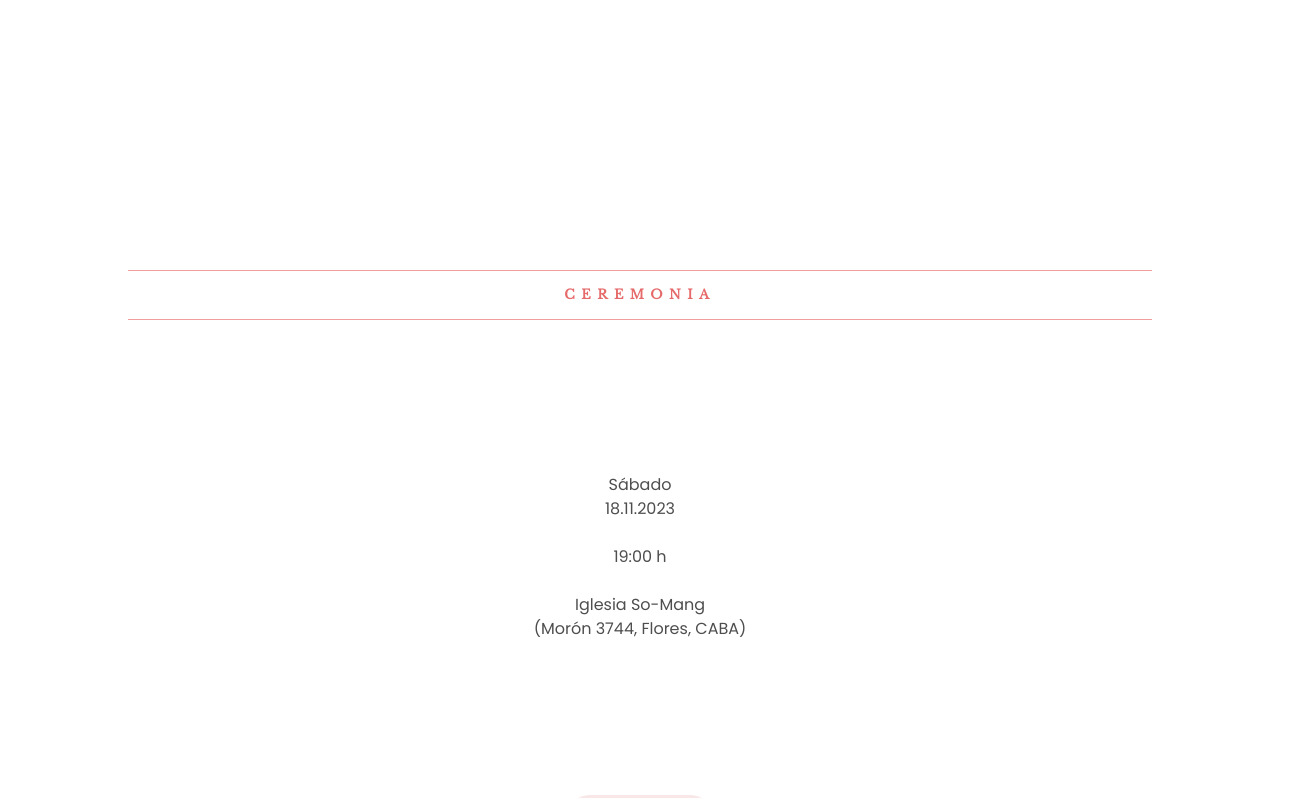
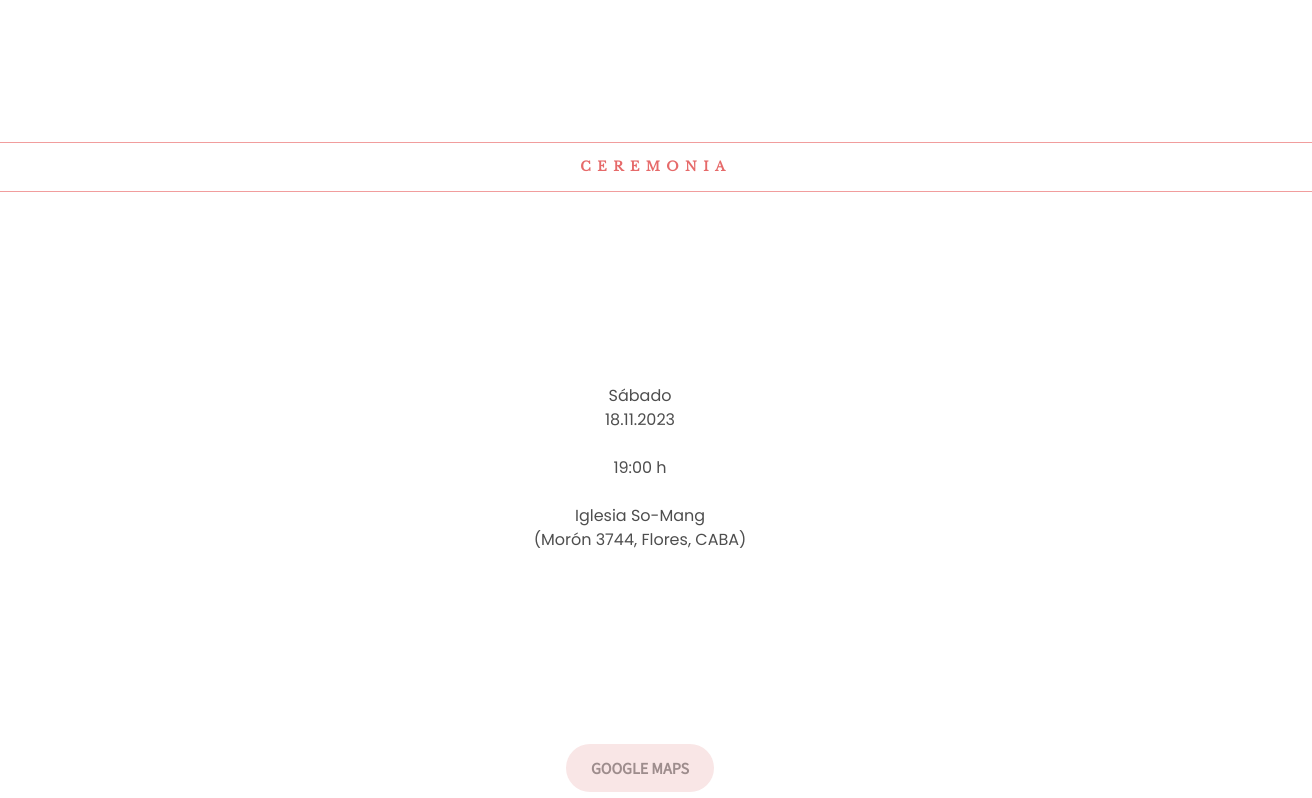
Before and after one commit to AAlejof/HeliKi, a React (Create React App) app in the folder client/: page /home in a window 1280 px wide. Shown: the part 1520-2318 px from the top of the page, 1312 px wide, since content can reach past the window. Built offline with nearby package versions, Linux system fonts and the light colour scheme.

Commit message:
change events div margin

```diff
--- a/client/src/components/Home/Home.module.css
+++ b/client/src/components/Home/Home.module.css
@@ -80,11 +80,12 @@
 	border-bottom: 1px solid #f19d9d;
 	padding: 1rem;
     margin-bottom: 15%;
+	width: 100%;
 }
 
-.eventsDiv{
+/* .eventsDiv{
     margin: 10%;
-}
+} */
 .pEventsDiv {
 	font-family: 'Poppins';
 	font-style: normal;
```
